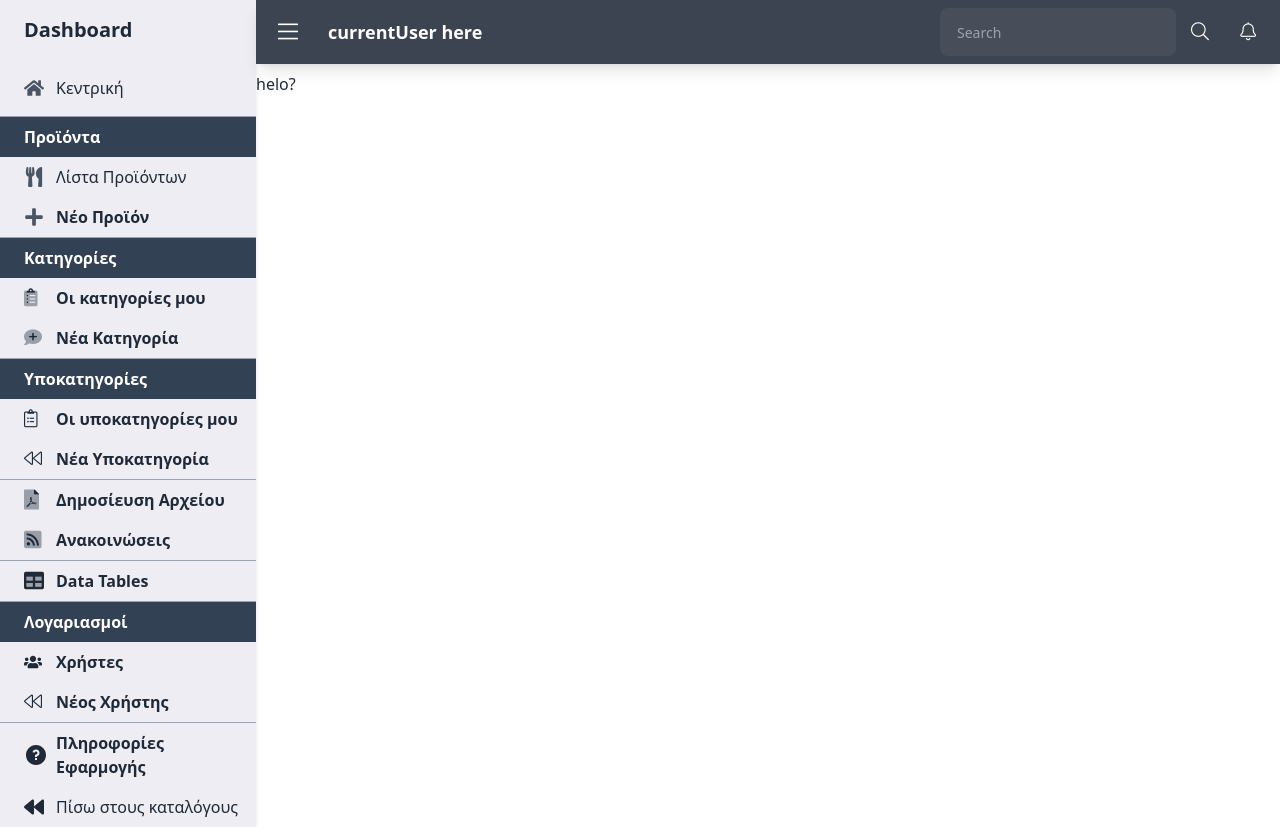
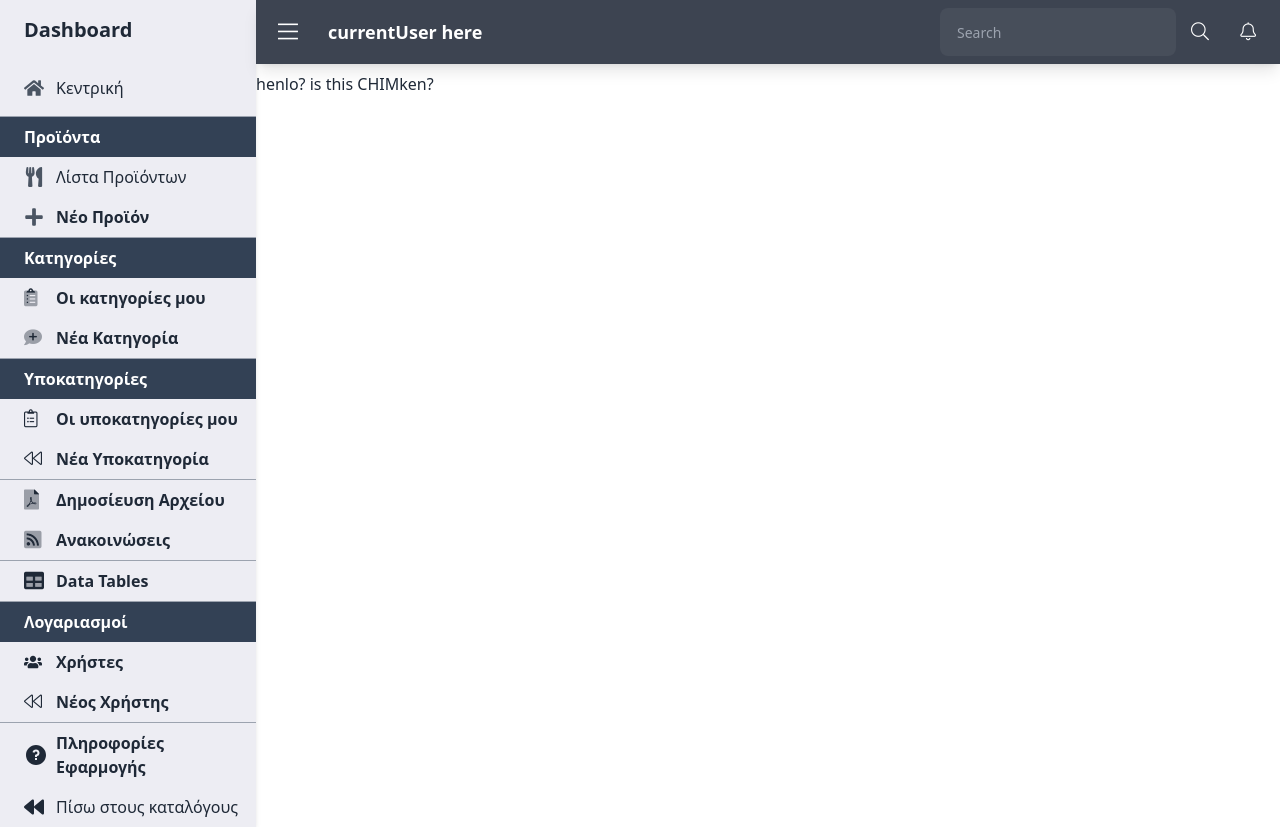
Before and after one commit to theodosiskats/OnlineMenu-REACT_REDUX, a React (Create React App) app in the folder client/: page /dashboard/ in a window 1280 px wide. Built offline with nearby package versions, Linux system fonts and the light colour scheme.

Commit message:
homepage change again trial

```diff
--- a/client/package.json
+++ b/client/package.json
@@ -3,7 +3,7 @@
   "version": "0.1.0",
   "private": true,
   "proxy": "http://127.0.0.1:5000",
-  "homepage": "./",
+  "homepage": "/",
   "dependencies": {
     "@testing-library/jest-dom": "^5.16.1",
     "@testing-library/react": "^12.1.2",
--- a/client/src/App.js
+++ b/client/src/App.js
@@ -2,7 +2,7 @@ import { BrowserRouter as Router, Route, Routes } from 'react-router-dom'
 import './App.css'
 import './styles/fontawesome/all.css'
 import Dashboard from './routes/Dashboard'
-import Frontpage from './routes/Frontpage'
+import Frontpage from './routes/Frontpages'
 
 function App() {
   return (
--- a/client/src/components/dashboard/pages/Index.jsx
+++ b/client/src/components/dashboard/pages/Index.jsx
@@ -2,7 +2,7 @@ import React from 'react'
 
 function DashIndex() {
   return <div>
-helo?
+henlo? is this CHIMken?
   </div>
 }
 
--- a/client/src/routes/Dashboard.jsx
+++ b/client/src/routes/Dashboard.jsx
@@ -1,8 +1,8 @@
 import React from 'react'
-import { BrowserRouter as Router, Route, Routes } from "react-router-dom";
+import { BrowserRouter as Router, Routes, Route } from "react-router-dom";
 import DashNavBar from '../components/layout/dashboard/DashNavBar';
 import DashHeader from '../components/layout/dashboard/DashHeader';
-import DashIndex from '../components/dashboard/pages/Index';
+import Index from '../components/dashboard/pages/Index';
 import NotFound from '../components/frontpage/pages/NotFound';
 
 function Dashboard() {
@@ -15,7 +15,7 @@ function Dashboard() {
       <div className="col-span-12">
         <DashHeader />
         <Routes>
-          <Route exact path='' element={<DashIndex />} />
+          <Route exact path='/' element={<Index />} />
           <Route exact path="/*" element={<NotFound root={'/dashboard'} />} />
         </Routes>
       </div>
--- a/client/src/routes/Frontpage.jsx
+++ b/client/src/routes/Frontpages.jsx
@@ -15,11 +15,11 @@ function Frontpage() {
         {/* TODO - fix the blank screen on manual page reload - common problem with nested routes */}
         <main className="container mx-auto px-3 pb-12">
           <Routes>
-            <Route exact path="/" element={<Home />} />
-            <Route exact path="/About" element={<About />} />
-            <Route exact path="/Catalogue/:category" element={<Catalogue />} />
-            <Route exact path="/notfound" element={<NotFound root={'frontpage'} />} />
-            <Route exact path="/*" element={<NotFound />} />
+            <Route exact path="" element={<Home />} />
+            <Route exact path="About" element={<About />} />
+            <Route exact path="Catalogue/:category" element={<Catalogue />} />
+            <Route exact path="notfound" element={<NotFound root={'frontpage'} />} />
+            <Route exact path="*" element={<NotFound />} />
           </Routes>
         </main>
 
```
